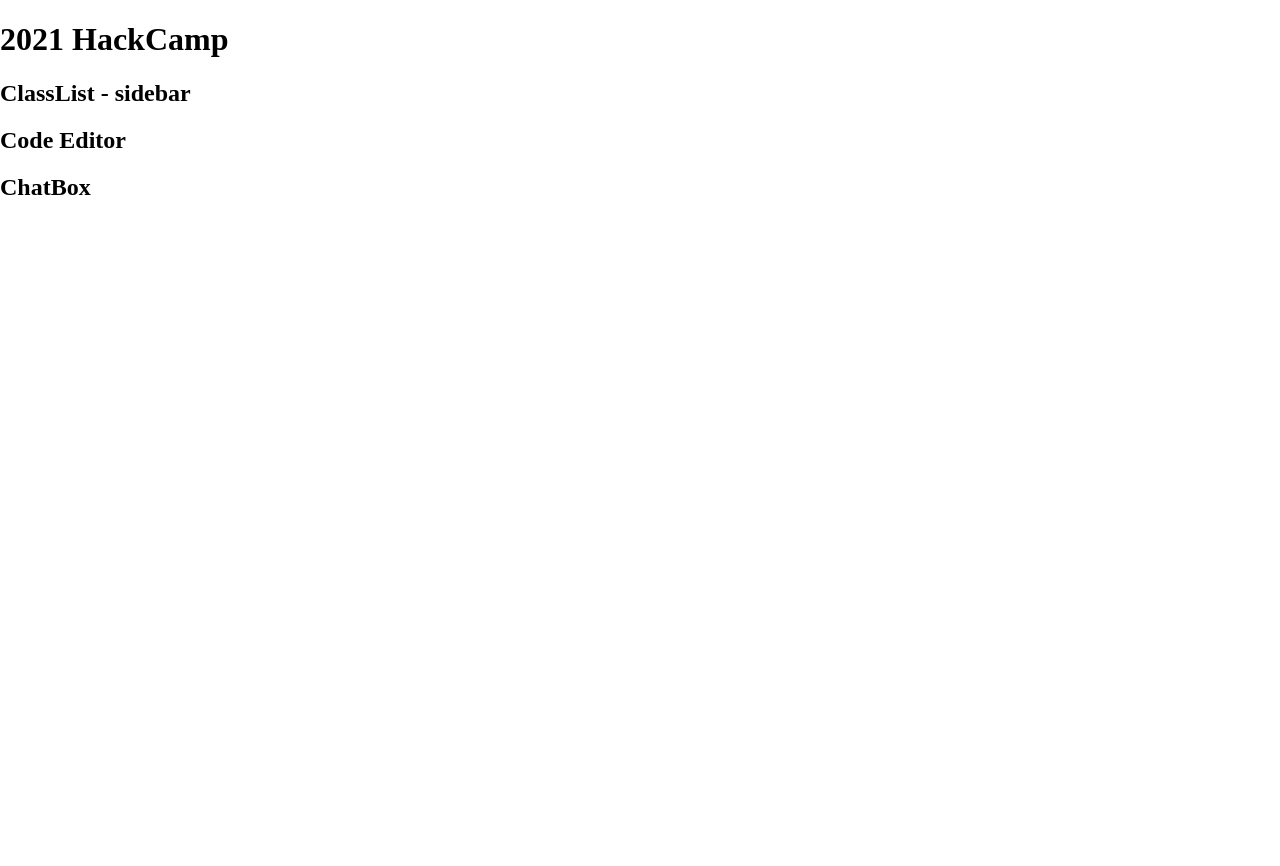
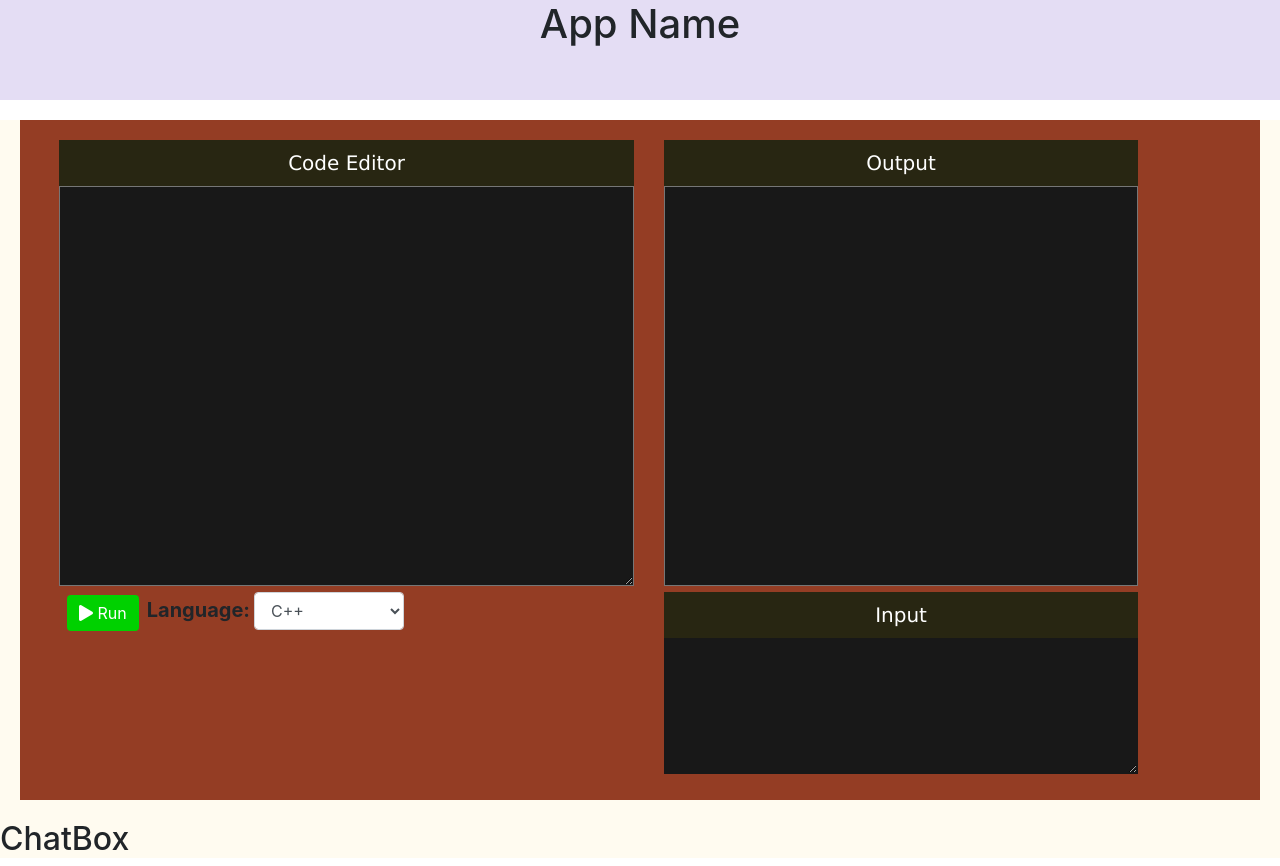
Before and after one commit to BTsao17/2021-HackCamp, a React (Create React App) app in the folder client/: page / in a window 1280 px wide. Before the commit the page ends 800 px from the top, so only its background shows below. Built offline with nearby package versions, Linux system fonts and the light colour scheme.

Commit message:
added code editor and started ui

```diff
--- a/client/package.json
+++ b/client/package.json
@@ -6,7 +6,9 @@
     "@testing-library/jest-dom": "^5.15.0",
     "@testing-library/react": "^11.2.7",
     "@testing-library/user-event": "^12.8.3",
+    "codeflask": "^1.4.1",
     "react": "^17.0.2",
+    "react-ace": "^9.5.0",
     "react-dom": "^17.0.2",
     "react-scripts": "4.0.3",
     "web-vitals": "^1.1.2"
--- a/client/public/index.html
+++ b/client/public/index.html
@@ -10,6 +10,8 @@
       content="Web site created using create-react-app"
     />
     <link rel="apple-touch-icon" href="%PUBLIC_URL%/logo192.png" />
+    <link rel="stylesheet" href="https://stackpath.bootstrapcdn.com/bootstrap/4.4.1/css/bootstrap.min.css" integrity="sha384-Vkoo8x4CGsO3+Hhxv8T/Q5PaXtkKtu6ug5TOeNV6gBiFeWPGFN9MuhOf23Q9Ifjh" crossorigin="anonymous">
+    <link rel="stylesheet" href="https://pro.fontawesome.com/releases/v5.10.0/css/all.css" integrity="sha384-AYmEC3Yw5cVb3ZcuHtOA93w35dYTsvhLPVnYs9eStHfGJvOvKxVfELGroGkvsg+p" crossorigin="anonymous"/>
     <!--
       manifest.json provides metadata used when your web app is installed on a
       user's mobile device or desktop. See https://developers.google.com/web/fundamentals/web-app-manifest/
--- a/client/src/App.css
+++ b/client/src/App.css
@@ -0,0 +1,10 @@
+.app{
+    background-color: #fffbf0;
+}
+
+.pageHeader {
+    background-color: #e4ddf4;
+    height: 100px;
+    text-align: center;
+
+}
--- a/client/src/App.js
+++ b/client/src/App.js
@@ -5,10 +5,10 @@ import { ChatBox, ClassList, CodeEditor } from './components';
 function App() {
   return (
     <React.Fragment>
-      <header>
-        <h1>2021 HackCamp</h1>
+      <header class="pageHeader">
+        <h1>App Name</h1>
       </header>
-      <main>
+      <main class="app">
         <ClassList />
         <CodeEditor />
         <ChatBox />
--- a/client/src/components/ClassList.js
+++ b/client/src/components/ClassList.js
@@ -1,7 +1,7 @@
 function ClassList(){
   return(
     <div>
-      <h2>ClassList - sidebar</h2>
+      {/* <h2>ClassList - sidebar</h2> */}
     </div>
   )
 }
--- /dev/null
+++ b/client/src/components/CodeEditor.css
@@ -0,0 +1,68 @@
+.language {
+    display: inline;
+  }
+  .heading {
+    font-size: 20px;
+  }
+  #source {
+    width: 100% !important;
+    background: #181818;
+    height: 50vh;
+    font-size: 15px;
+    color: white;
+    resize: vertical;
+  }
+  #input {
+    background: #181818;
+    width: 100%;
+    height: 17vh;
+    resize: vertical;
+    font-size: 17px;
+    color: white;
+    margin-bottom: 20px;
+    border-color: #181818;
+  }
+  #output {
+    background: #181818;
+    width: 100%;
+    height: 50vh;
+    top: 20%;
+    font-size: 18px;
+    color: white;
+    right: 0;
+    resize: none;
+
+
+  }
+
+  #runButton {
+      background-color: #00D100;
+      border: none;
+  }
+#header {
+    margin-top: 20px;
+    background-color: #282612;
+    color: white;
+    font-size: 20px;
+    width: 100%;
+    font-family: 'Lucida Sans', 'Lucida Sans Regular', 'Lucida Grande', 'Lucida Sans Unicode', Geneva, Verdana, sans-serif;
+    display:inline-block;
+    text-align: center;
+}
+#inputHeader {
+    background-color: #282612;
+    color: white;
+    font-size: 20px;
+    width: 100%;
+    font-family: 'Lucida Sans', 'Lucida Sans Regular', 'Lucida Grande', 'Lucida Sans Unicode', Geneva, Verdana, sans-serif;
+    display:inline-block;
+    text-align: center;
+}
+
+.box {
+background-color: #943d24;
+margin: 20px;
+}
+  .language {
+    width: 150px;
+  }
--- a/client/src/components/CodeEditor.js
+++ b/client/src/components/CodeEditor.js
@@ -1,9 +1,181 @@
-function CodeEditor() {
-  return (
-    <div>
-      <h2>Code Editor</h2>
-    </div>
-  );
+import React, { Component } from "react";
+
+import "./CodeEditor.css";
+export default class CodeEditor extends Component {
+  constructor(props) {
+    super(props);
+    this.state = {
+      input: localStorage.getItem('input')||``,
+      output: ``,
+      language_id:localStorage.getItem('language_Id')|| 2,
+      user_input: ``,
+    };
+  }
+  input = (event) => {
+
+    event.preventDefault();
+
+    this.setState({ input: event.target.value });
+    localStorage.setItem('input', event.target.value)
+
+  };
+  userInput = (event) => {
+    event.preventDefault();
+    this.setState({ user_input: event.target.value });
+  };
+  language = (event) => {
+
+    event.preventDefault();
+
+    this.setState({ language_id: event.target.value });
+    localStorage.setItem('language_Id',event.target.value)
+
+  };
+
+  submit = async (e) => {
+    e.preventDefault();
+
+    let outputText = document.getElementById("output");
+    outputText.innerHTML = "";
+    outputText.innerHTML += "Creating Submission ...\n";
+    const response = await fetch(
+      "https://judge0-ce.p.rapidapi.com/submissions",
+      {
+        method: "POST",
+        headers: {
+          "x-rapidapi-host": "judge0-ce.p.rapidapi.com",
+          "x-rapidapi-key": "a4b708972emsh15cb810aecc05dcp1205f8jsne9f4c5c696b1", // Get yours for free at https://rapidapi.com/judge0-official/api/judge0-ce/
+          "content-type": "application/json",
+          accept: "application/json",
+        },
+        body: JSON.stringify({
+          source_code: this.state.input,
+          stdin: this.state.user_input,
+          language_id: this.state.language_id,
+        }),
+      }
+    );
+    outputText.innerHTML += "Submission Created ...\n";
+    const jsonResponse = await response.json();
+
+    let jsonGetSolution = {
+      status: { description: "Queue" },
+      stderr: null,
+      compile_output: null,
+    };
+
+    while (
+      jsonGetSolution.status.description !== "Accepted" &&
+      jsonGetSolution.stderr == null &&
+      jsonGetSolution.compile_output == null
+    ) {
+      outputText.innerHTML = `Creating Submission ... \nSubmission Created ...\nChecking Submission Status\nstatus : ${jsonGetSolution.status.description}`;
+      if (jsonResponse.token) {
+        let url = `https://judge0-ce.p.rapidapi.com/submissions/${jsonResponse.token}?base64_encoded=true`;
+
+        const getSolution = await fetch(url, {
+          method: "GET",
+          headers: {
+            "x-rapidapi-host": "judge0-ce.p.rapidapi.com",
+            "x-rapidapi-key": "a4b708972emsh15cb810aecc05dcp1205f8jsne9f4c5c696b1",
+            "content-type": "application/json",
+          },
+        });
+
+        jsonGetSolution = await getSolution.json();
+      }
+    }
+    if (jsonGetSolution.stdout) {
+      const output = atob(jsonGetSolution.stdout);
+
+      outputText.innerHTML = "";
+
+      outputText.innerHTML += `Results :\n${output}\nExecution Time : ${jsonGetSolution.time} Secs\nMemory used : ${jsonGetSolution.memory} bytes`;
+    } else if (jsonGetSolution.stderr) {
+      const error = atob(jsonGetSolution.stderr);
+
+      outputText.innerHTML = "";
+
+      outputText.innerHTML += `\n Error :${error}`;
+    } else {
+      const compilation_error = atob(jsonGetSolution.compile_output);
+
+      outputText.innerHTML = "";
+
+      outputText.innerHTML += `\n Error :${compilation_error}`;
+    }
+  };
+  render() {
+
+    return (
+          <>
+          <div class="box">
+          <div className="row container-fluid">
+            <div className="col-6 ml-4 ">
+              <label htmlFor="solution ">
+              </label>
+              <nav class="navbar navbar-light" id="header">
+                  <span> Code Editor</span>
+              </nav>
+              <textarea
+
+                required
+                name="solution"
+                id="source"
+                onChange={this.input}
+                className=" source"
+                value={this.state.input}
+              ></textarea>
+
+              <button
+                type="submit"
+                id="runButton"
+                className="btn btn-danger ml-2 mr-2 "
+                onClick={this.submit}
+              >
+                <i className="fas fa-play"></i> Run
+              </button>
+
+              <label htmlFor="tags" className="mr-1">
+                <b className="heading">Language:</b>
+              </label>
+              <select
+                value={this.state.language_id}
+                onChange={this.language}
+                id="tags"
+                className="form-control form-inline mb-2 language"
+              >
+                <option value="54">C++</option>
+                <option value="50">C</option>
+                <option value="62">Java</option>
+                <option value="71">Python</option>
+              </select>
+
+            </div>
+
+            <div className="col-5">
+
+              <div>
+                <nav class="navbar navbar-light" id="header">
+                  <span> Output</span>
+              </nav>
+                <textarea id="output"></textarea>
+
+              </div>
+              <nav class="navbar navbar-light" id="inputHeader">
+                  <span> Input </span>
+              </nav>
+
+            <textarea id="input" onChange={this.userInput}></textarea>
+            </div>
+          </div>
+
+          <div className="mt-2 ml-5">
+
+          </div>
+          </div>
+        </>
+
+    );
+  }
 }
-
-export default CodeEditor;
```
Also changed, not shown: 1 other file (tests, documents, lock files or other folders).
